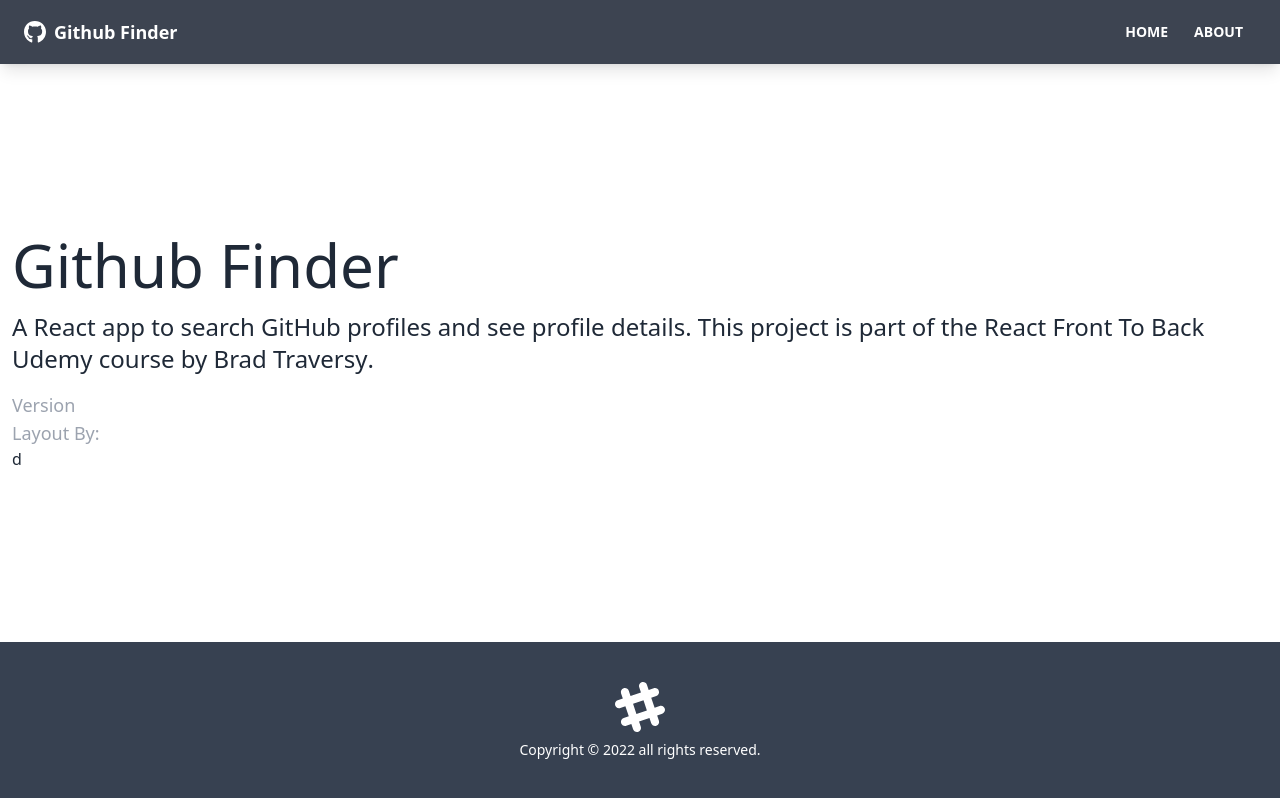
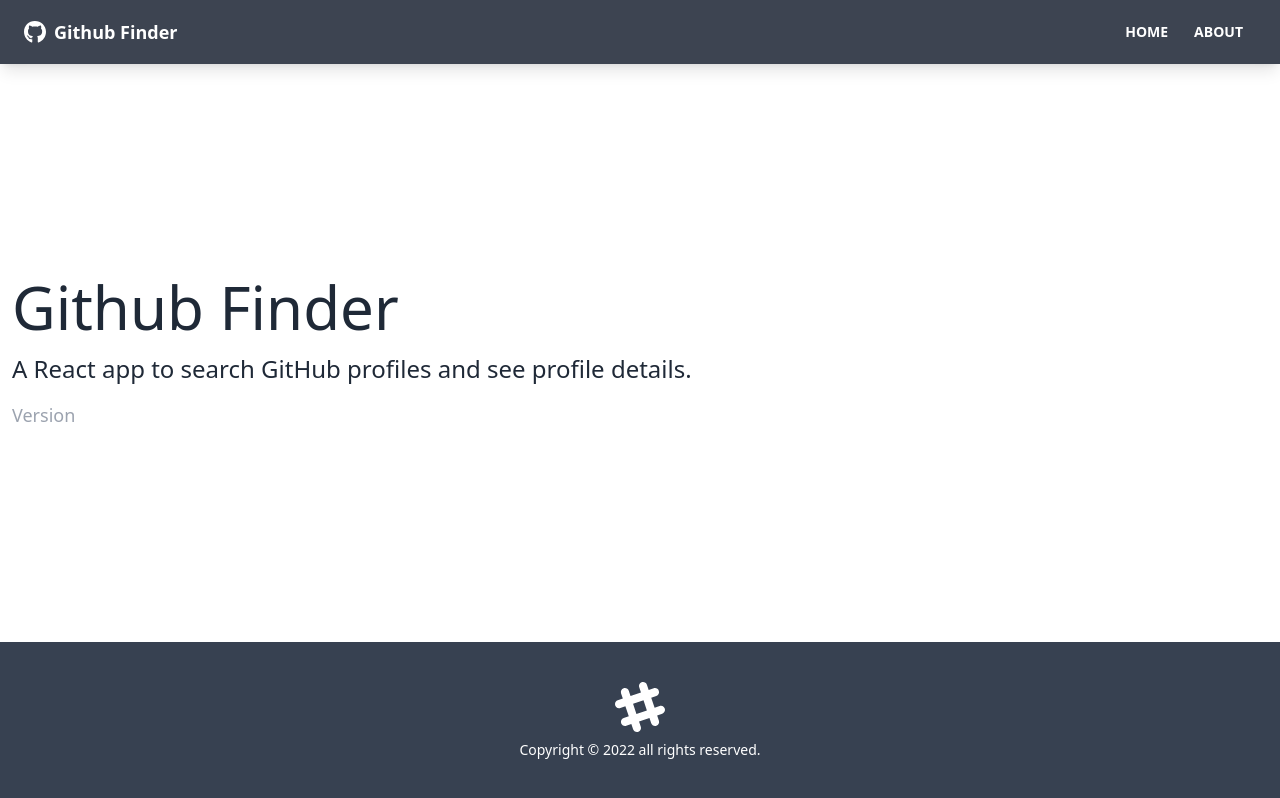
Before and after one commit to rickcarosa/course-two, a JavaScript app: page /about in a window 1280 px wide. Built offline with nearby package versions, Linux system fonts and the light colour scheme; the HTML template or start-up script is replaced by a standard one.

Commit message:
change text

```diff
--- a/src/pages/About.js
+++ b/src/pages/About.js
@@ -3,28 +3,11 @@
     <div>
       <h1 className='text-6xl mb-4'>Github Finder</h1>
       <p className='mb-4 text-2xl font-light'>
-        A React app to search GitHub profiles and see profile details. This
-        project is part of the
-        <a href='https://www.udemy.com/course/modern-react-front-to-back/'>
-          {' '}
-          React Front To Back
-        </a>{' '}
-        Udemy course by
-        <strong>
-          <a href='https://traversymedia.com'> Brad Traversy</a>
-        </strong>
-        .
+        A React app to search GitHub profiles and see profile details.
       </p>
       <p className='text-lg text-gray-400'>
         Version <span className='text-white'>1.0.0</span>
       </p>
-      <p className='text-lg text-gray-400'>
-        Layout By:
-        <a className='text-white' href='https://twitter.com/hassibmoddasser'>
-          Hassib Moddasser
-        </a>
-      </p>
-      d
     </div>
   );
 }
```
